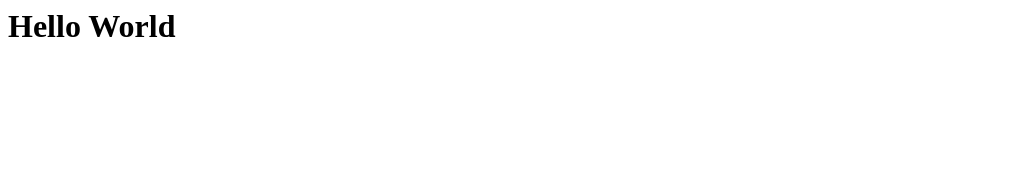
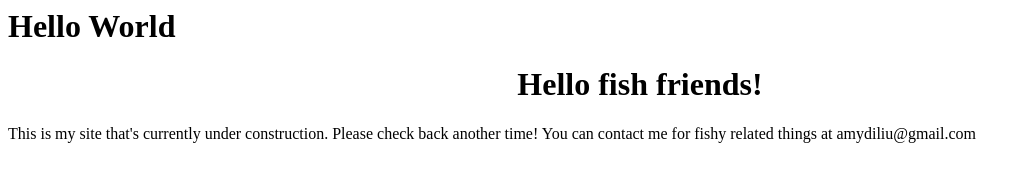
Before and after one commit to amydiliu/amydiliu.github.io, a plain HTML site: page index.html in a window 1280 px wide. Shown: the whole page, without its empty margins (0-1031 px from the left). Drawn offline with Linux system fonts and the light colour scheme.

Commit message:
Update index.html

```diff
--- a/index.html
+++ b/index.html
@@ -1 +1,8 @@
 <h1>Hello World</h1>
+
+<center><h1>Hello fish friends!</center></h1>
+
+<body>This is my site that's currently under construction. Please check back another time!
+
+You can contact me for fishy related things at amydiliu@gmail.com
+</body>
```
